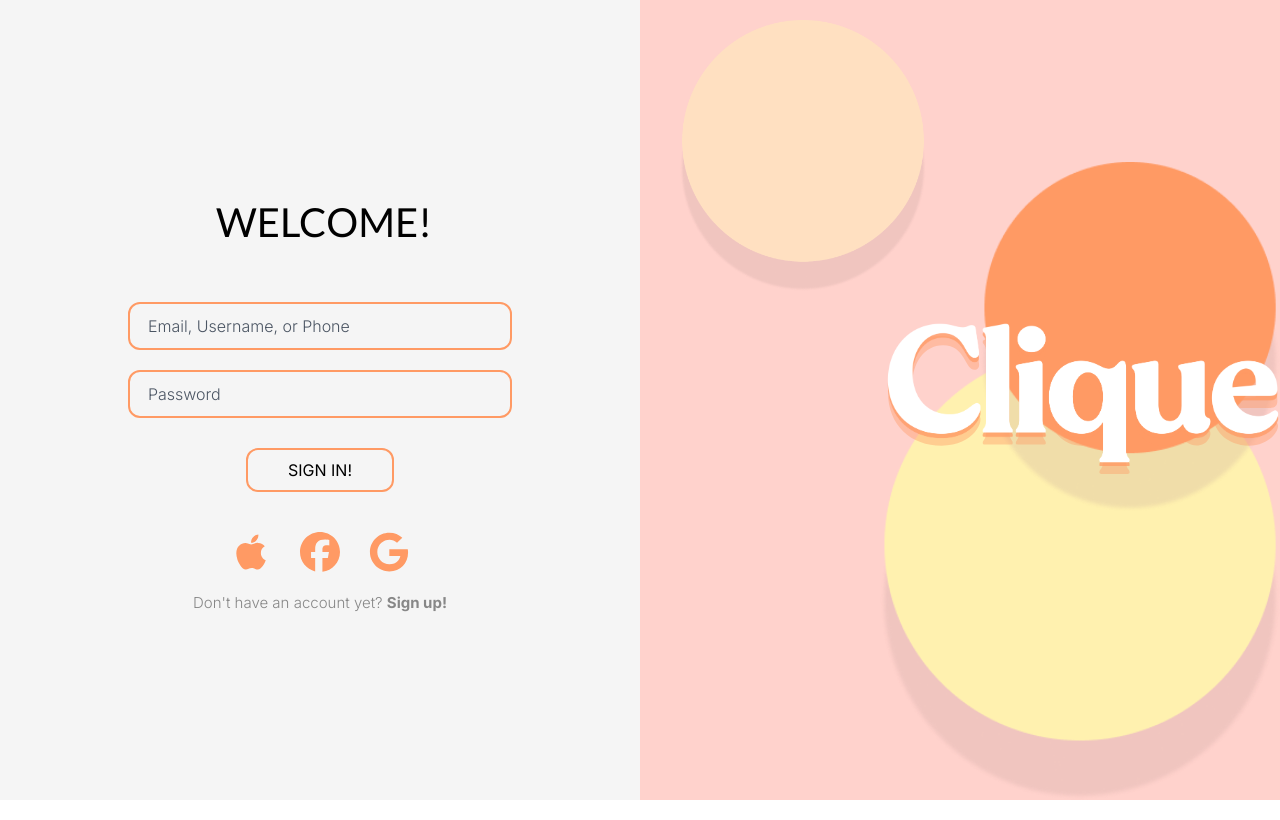
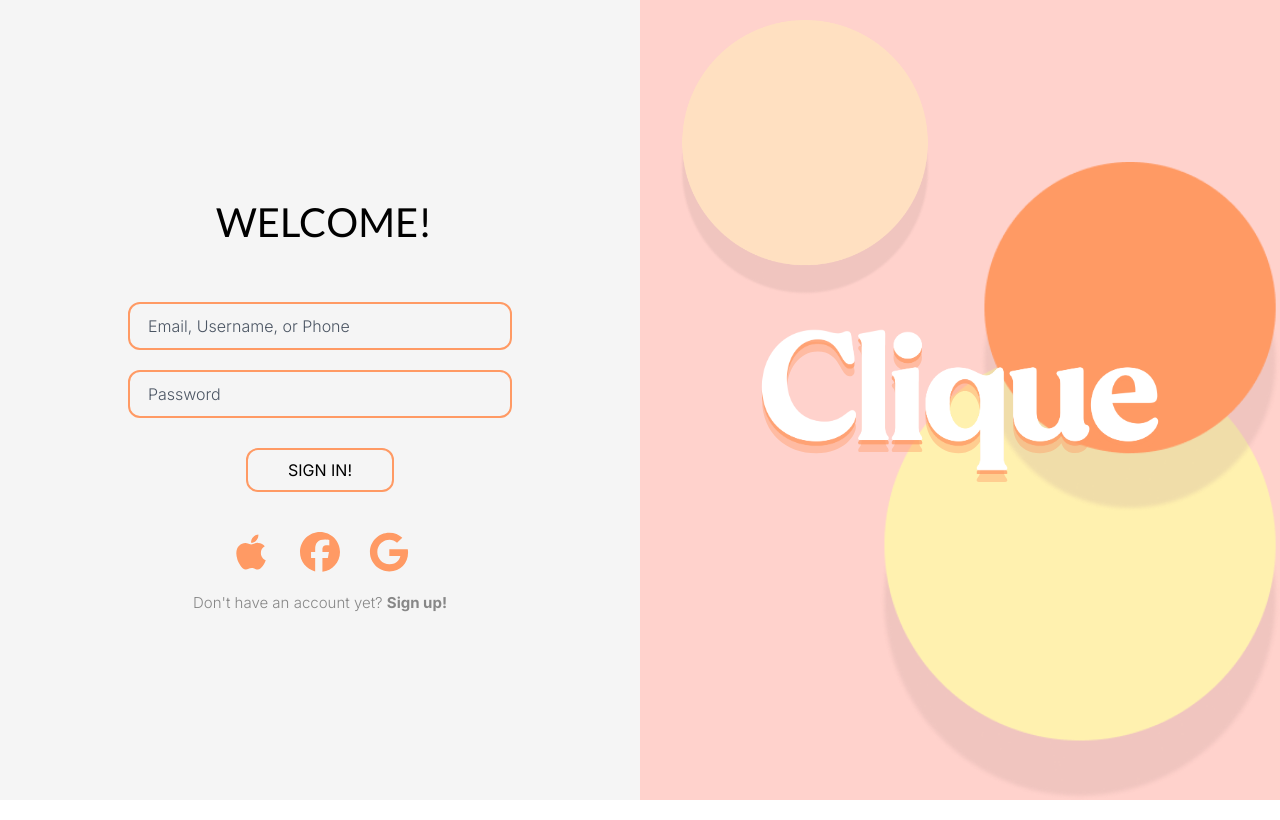
Before and after one commit to apatwary12/clique-web-alpha, a Next.js app: page / in a window 1280 px wide. Built offline with nearby package versions, Linux system fonts and the light colour scheme.

Commit message:
Fixed responsive bug

```diff
--- a/app/components/loginGraphic/LoginGraphic.js
+++ b/app/components/loginGraphic/LoginGraphic.js
@@ -8,21 +8,21 @@ import EllipseWhite from "@/public/images/Ellipse-White.png";
 export default function LoginGraphic () {
     return(
         <div className="relative flex h-full w-full">
-            <div className="relative left-10 top-5">
+            <div className="lg:absolute lg:left-10 lg:top-5">
                 <Image src={EllipseWhite} width={250} alt="White Ellipse" />
             </div>
-            <div className="z-20 justify-self-center mt-80 shrink">
-                <div className="absolute z-10">
+            <div className="lg:z-20 lg:flex lg:justify-center lg:items-center lg:shrink lg:w-full lg:h-full">
+                <div className="lg:absolute lg:z-20">
                     <Image src={Clique} width={400} alt="Clique Logo" />
                 </div>
-                <div className="relative top-3 opacity-40">
+                <div className="lg:relative lg:top-3 lg:opacity-40">
                     <Image src={CliqueShadow} width={400} alt="Clique Logo Shadow" />
                 </div>
             </div>
-            <div className="absolute w-88 h-88 right-0 bottom-72 z-10 overflow-hidden">
+            <div className="lg:absolute lg:w-88 lg:h-88 lg:right-0 lg:bottom-72 lg:z-10">
                 <Image src={EllipseOrange} width={300} alt="Orange Ellipse" />
             </div>
-            <div className="absolute bottom-0 right-0">
+            <div className="lg:absolute lg:bottom-0 lg:right-0">
                 <Image src={EllipseYellow} width={400} alt="Yellow Ellipse" />
             </div>
         </div>
--- a/app/components/slantLoginGraphic/SlantLoginGraphic.js
+++ b/app/components/slantLoginGraphic/SlantLoginGraphic.js
@@ -6,11 +6,11 @@ export default function SlantLoginGraphic () {
     return (
         <div>
             <div
-                className="absolute bottom-0 left-0 z-20 h-auto w-6/12 md:w-7/12"
+                className="absolute bottom-0 left-0 z-20 h-auto w-6/12 md:w-5/12 md:left-20"
             >
                 <Image src={EllipseOrange} className="w-full" alt="Orange Ellipse" />
             </div>
-            <div className="absolute bottom-16 right-8 w-4/12 z-10 md:w-5/12 md:right-0 md:bottom-0">
+            <div className="absolute bottom-16 right-8 w-4/12 z-10 md:w-4/12 md:right-48 md:bottom-0">
                 <Image src={EllipseWhite} className="w-full" width={150} alt="White Ellipse" />
             </div>
             <div className="absolute bottom-0 w-screen h-2/5 bg-pink [clip-path:polygon(0%_0%,100%_50%,100%_100%,0%_100%)] md:h-3/5 md:[clip-path:polygon(0%_0%,100%_70%,100%_100%,0%_100%)]">
```
